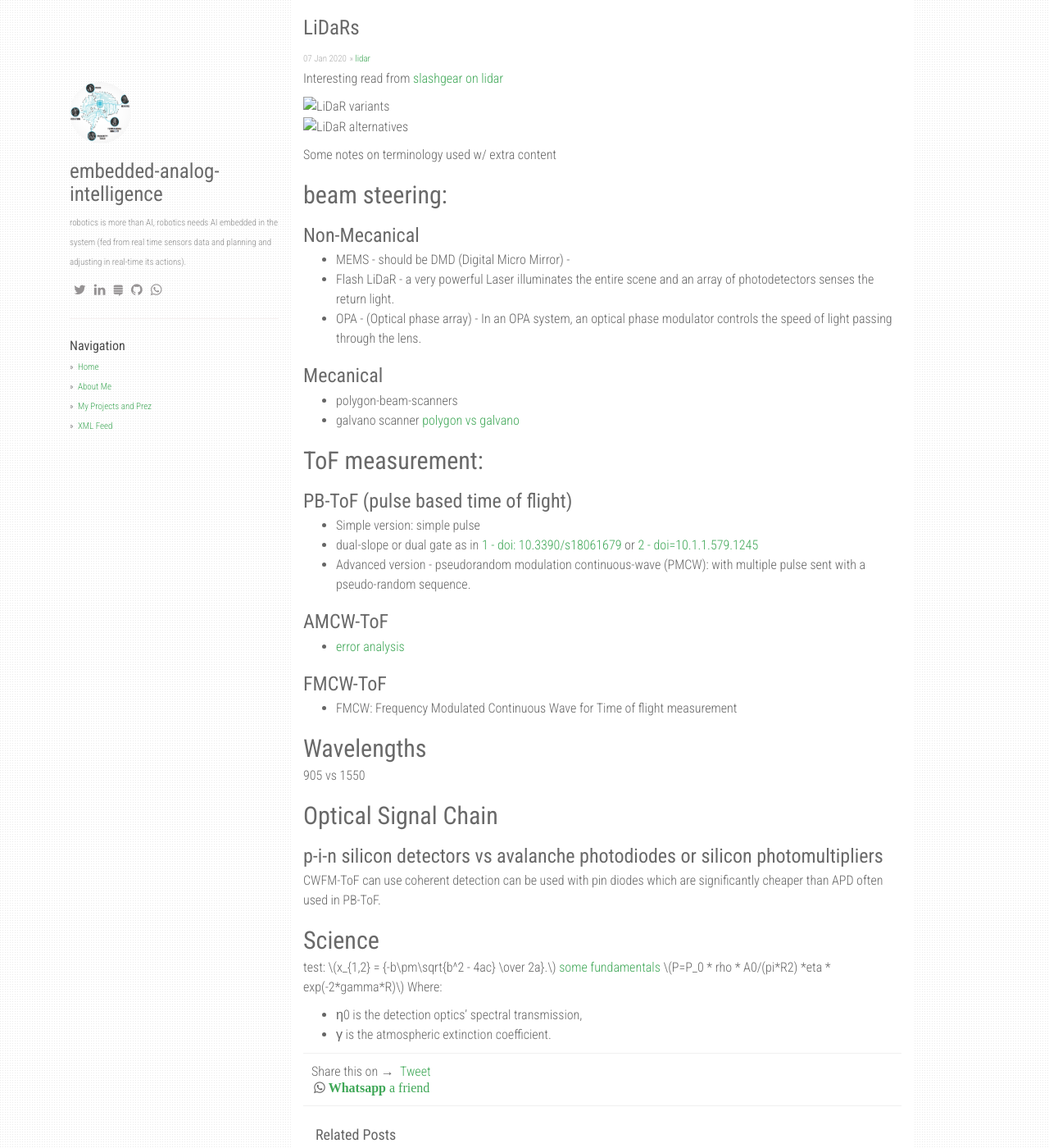
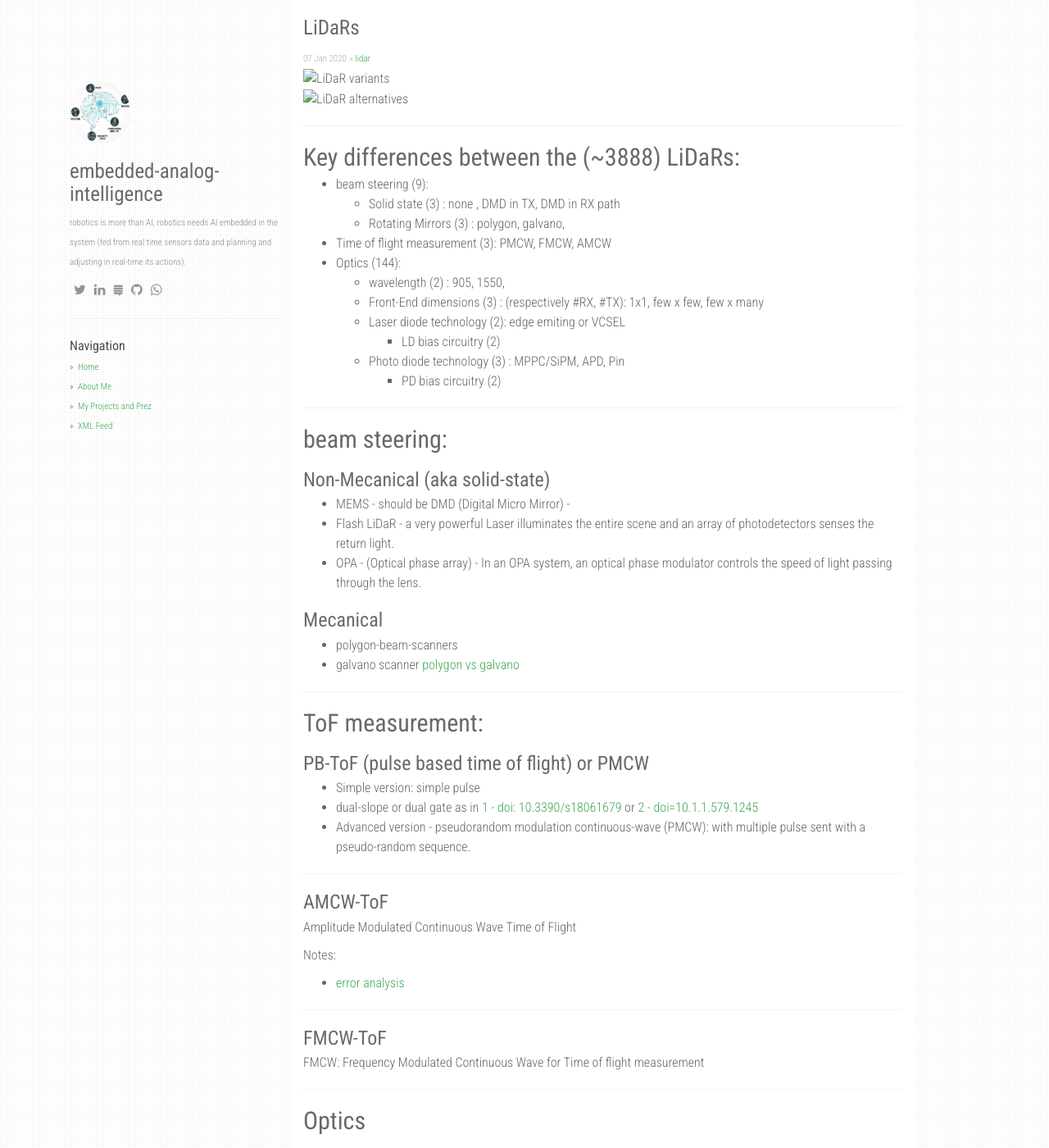
Before and after one commit to matt-chv/embedded-analog-intelligence, a Jekyll site: the page built from _posts/2020-01-07-lidars.md, in a window 1280 px wide and 1400 px high. Shown: the whole window at 82% size. Built offline with Jekyll 4.4.1, drawn with Linux system fonts in a browser that asks for light colours; nearby versions of some CDN libraries; our own code applies the rules of GitHub Pages for plain Markdown files; comment, search, counter and statistics services are not loaded; some of the changed text lies outside the part shown.

Commit message:
Update 2020-01-07-lidars.md

```diff
--- a/_posts/2020-01-07-lidars.md
+++ b/_posts/2020-01-07-lidars.md
@@ -5,15 +5,30 @@
 lang: en
 ---
 
-Interesting read from [slashgear on lidar](https://www.slashgear.com/djis-livox-says-it-cracked-the-lidar-problem-holding-back-autonomous-cars-06605502/)
 
 ![LiDaR variants](/embedded-analog-intelligence/static/img/_posts/lidar_alternatives.jpg)
 ![LiDaR alternatives](/embedded-analog-intelligence/static/img/_posts/lidar_overview.jpg)
 
-Some notes on terminology used w/ extra content
+---
+
+## Key differences between the (~3888) LiDaRs:
+
+* beam steering (9):
+    - Solid state (3) : none , DMD in TX, DMD in RX path
+    - Rotating Mirrors (3) : polygon, galvano,
+* Time of flight measurement (3): PMCW, FMCW, AMCW
+* Optics (144):
+    - wavelength (2) : 905, 1550,
+    - Front-End dimensions (3) : (respectively #RX, #TX): 1x1, few x few, few x many
+    - Laser diode technology (2): edge emiting or VCSEL
+        - LD bias circuitry (2)
+    - Photo diode technology (3) : MPPC/SiPM, APD, Pin
+        - PD bias circuitry (2)
+
+---
 
 ## beam steering:
-### Non-Mecanical
+### Non-Mecanical (aka solid-state)
 * MEMS - should be DMD (Digital Micro Mirror) -
 * Flash LiDaR - a very powerful Laser illuminates the entire scene and an array of photodetectors senses the return light.
 * OPA - (Optical phase array) -  In an OPA system, an optical phase modulator controls the speed
@@ -24,20 +39,49 @@
 * galvano scanner
 [polygon vs galvano](https://www.nidec-copal-electronics.com/us/featuring/lidar-polygon/vs_galvo/)
 
+---
+
 ## ToF measurement:
-### PB-ToF (pulse based time of flight)
+### PB-ToF (pulse based time of flight) or PMCW
 * Simple version: simple pulse
 * dual-slope or dual gate as in [1 - doi: 10.3390/s18061679](https://www.ncbi.nlm.nih.gov/pmc/articles/PMC6022202/) or [2 - doi=10.1.1.579.1245](http://citeseerx.ist.psu.edu/viewdoc/download?doi=10.1.1.579.1245&rep=rep1&type=pdf)
 * Advanced version - pseudorandom modulation continuous-wave (PMCW): with multiple pulse sent with a pseudo-random sequence.
 
+----
 ### AMCW-ToF
+
+Amplitude Modulated Continuous Wave Time of Flight
+
+Notes:
 * [error analysis](https://www.ncbi.nlm.nih.gov/pmc/articles/PMC6022202/)
 
+----
+
 ### FMCW-ToF
-* FMCW: Frequency Modulated Continuous Wave for Time of flight measurement
 
-## Wavelengths
-905 vs 1550
+FMCW: Frequency Modulated Continuous Wave for Time of flight measurement
+
+---
+## Optics
+
+### Wavelengths
+
+905nm and 1550nm are the dominant wavelength
+
+|      | 905nm | 1550 nm |
+|------|-------|---------|
+| Pros |       |         |
+| Cons |       |         |
+
+----
+
+### Front-End dimensions
+
+* 1x1: single pixel TX, single pixel RX
+* few x few : often multiple discrete LD and discrete LD
+* few x many : eitehr 1x or few discrete LD and an integrated array of photos sensors
+
+----
 
 ## Optical Signal Chain
 
@@ -52,3 +96,8 @@
 Where:
 * η0 is the detection optics' spectral transmission,
 * γ is the atmospheric extinction coefficient.
+
+Sources:
+* [slashgear on lidar](https://www.slashgear.com/djis-livox-says-it-cracked-the-lidar-problem-holding-back-autonomous-cars-06605502/)
+* [Forbes](https://www.forbes.com/sites/sabbirrangwala/2020/04/12/there-must-be-860-ways-to-build-an-av-lidarpart-1/#13236dec545c)
+    - claims 468 variants of LiDaRs
```
